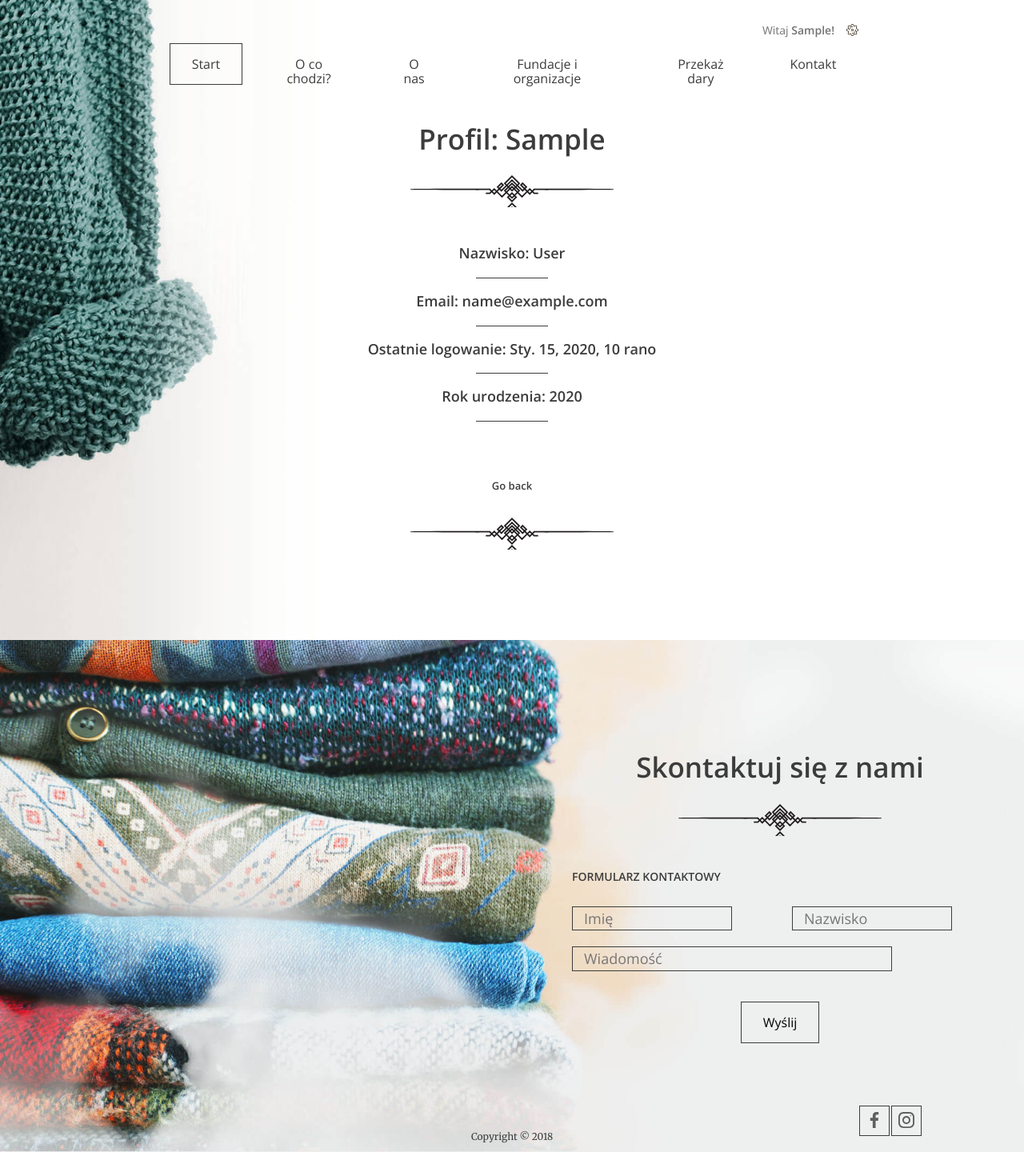
After one commit to Rogalowski/Portfolio_oddam_w_dobre_rece, a Django app: page /user_profile/ in a window 1280 px wide. The commit adds this page. Shown: the whole page at 80% size. Run offline with Django 3.2, Linux system fonts and the light colour scheme; a user stored in the database is signed in; tables that the repository leaves empty hold one stand-in row (values such as "Sample post").

Commit message:
#9 User Details/Profile Created

```diff
--- a/Portfolio_oddam_w_dobre_rece/urls.py
+++ b/Portfolio_oddam_w_dobre_rece/urls.py
@@ -19,7 +19,7 @@ from django.conf.urls.static import static  # static ROOT import
 from django.conf import settings  # static ROOT import
 
 from charity_good_hands_app.views import LandingPageView, AddDonationView, LoginView, RegisterView, LogoutView, \
-    FormConfirmationView
+    FormConfirmationView, UserDetailsView
 
 urlpatterns = [
     path('admin/', admin.site.urls, name="admin_panel"),
@@ -29,4 +29,5 @@ urlpatterns = [
     path('login/', LoginView.as_view(), name="login_view"),
     path('logout/', LogoutView.as_view(), name="logout_view"),
     path('register/', RegisterView.as_view(), name="register_view"),
+    path('user_profile/', UserDetailsView.as_view(), name="user_profile"),
 ] + static(settings.STATIC_URL, document_root=settings.STATIC_ROOT)  # static files ROOT
--- /dev/null
+++ b/charity_good_hands_app/templates/auth/user_details_view.html
@@ -0,0 +1,21 @@
+{% extends 'base.html' %}
+
+ {% block content %}
+
+
+           <div class="about-us--text">
+        <div class="steps--item">
+
+        <h2> <B>Profil: </B>{{ logged_user.first_name }}</h2>
+
+        <h3> Nazwisko: {{ logged_user.last_name }}</h3>
+        <h3> Email: {{ logged_user.email }}</h3>
+        <h3> Ostatnie logowanie: {{ logged_user.last_login }}</h3>
+        <h3> Rok urodzenia: {{ logged_user.year_of_birth }}</h3>
+
+<br><br>
+ <h2><a class="btn btn--small btn--without-border" href="{{request.META.HTTP_REFERER}}">Go back</a>  </h2>
+
+</div>
+      </div>
+{% endblock content %}
--- a/charity_good_hands_app/views.py
+++ b/charity_good_hands_app/views.py
@@ -185,3 +185,13 @@ class RegisterView(View):
             messages.add_message(request, messages.INFO, f'Użytkownik już istnieje, spróbuj jeszcze raz!')
             return render(request, 'register.html')
         return redirect('login_view')
+
+
+class UserDetailsView(LoginRequiredMixin, View):
+    def get(self, request):
+        logged_user = User.objects.get(username=request.user.username)
+
+        context = {
+            'logged_user': logged_user,
+        }
+        return render(request, 'auth/user_details_view.html', context)
--- a/templates/base.html
+++ b/templates/base.html
@@ -22,7 +22,7 @@
                   <li class="logged-user">
               Witaj <b>{{ user.first_name }}!</b>
                  <ul class="dropdown">
-              <li><a href="#">Profil</a></li>
+              <li><a href={% url 'user_profile' %}>Profil</a></li>
               <li><a href="#">Ustawienia</a></li>
                       {% if request.user.is_superuser %}
               <li><a href="/admin">Panel administracyjny</a></li>
```
Also changed, not shown: 4 other files.
